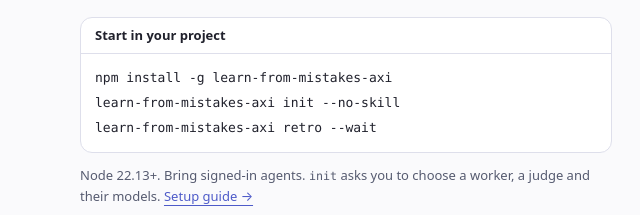
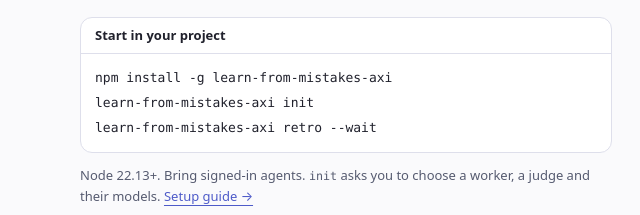
Before and after one commit to umeranjum17/learn-from-mistakes, a website: page docs/index.html in a window 1280 px wide. Shown: the part 372-587 px from the top of the page, 0-640 px from the left. Drawn offline with Linux system fonts and the light colour scheme.

Commit message:
docs: use the short default init in the three-line quick start

```diff
--- a/docs/index.html
+++ b/docs/index.html
@@ -77,7 +77,7 @@ footer p { margin:0; }
   <h1 id="headline">Stop fixing the same mistakes.</h1>
   <p class="lead">A CLI that finds repeated coding-agent mistakes and proposes evidence-backed fixes.</p>
   <div class="start" id="install"><h2>Start in your project</h2><pre><code>npm install -g learn-from-mistakes-axi
-learn-from-mistakes-axi init --no-skill
+learn-from-mistakes-axi init
 learn-from-mistakes-axi retro --wait</code></pre></div>
   <p class="note">Node 22.13+. Bring signed-in agents. <code>init</code> asks you to choose a worker, a judge and their models. <a href="https://github.com/umeranjum17/learn-from-mistakes#start-in-your-project">Setup guide →</a></p>
   <p class="integration"><strong>Works on its own.</strong> Firstmate can optionally add task logs and messages. <a href="#integrations">How that works ↓</a></p>
```
Also changed, not shown: README.md.
